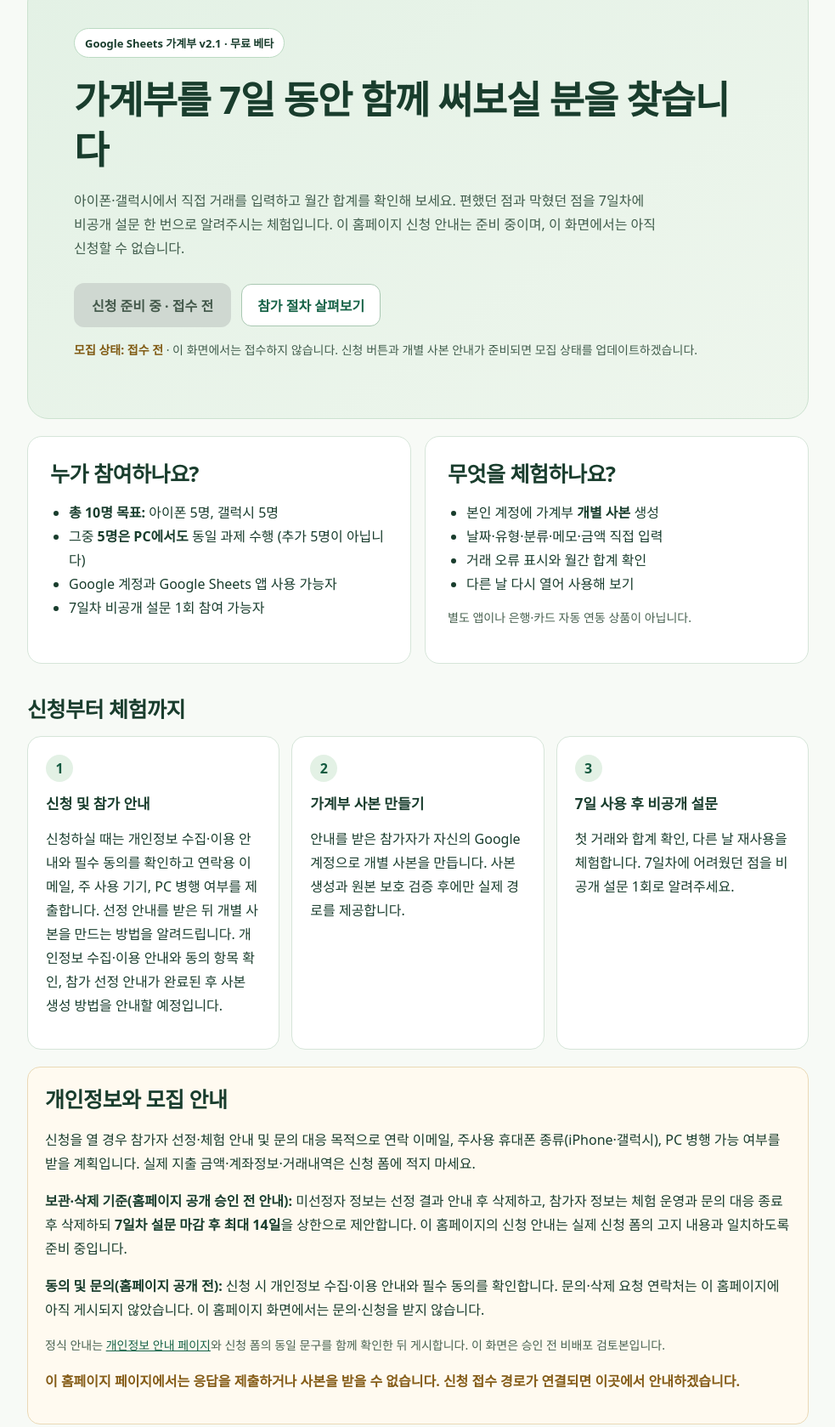
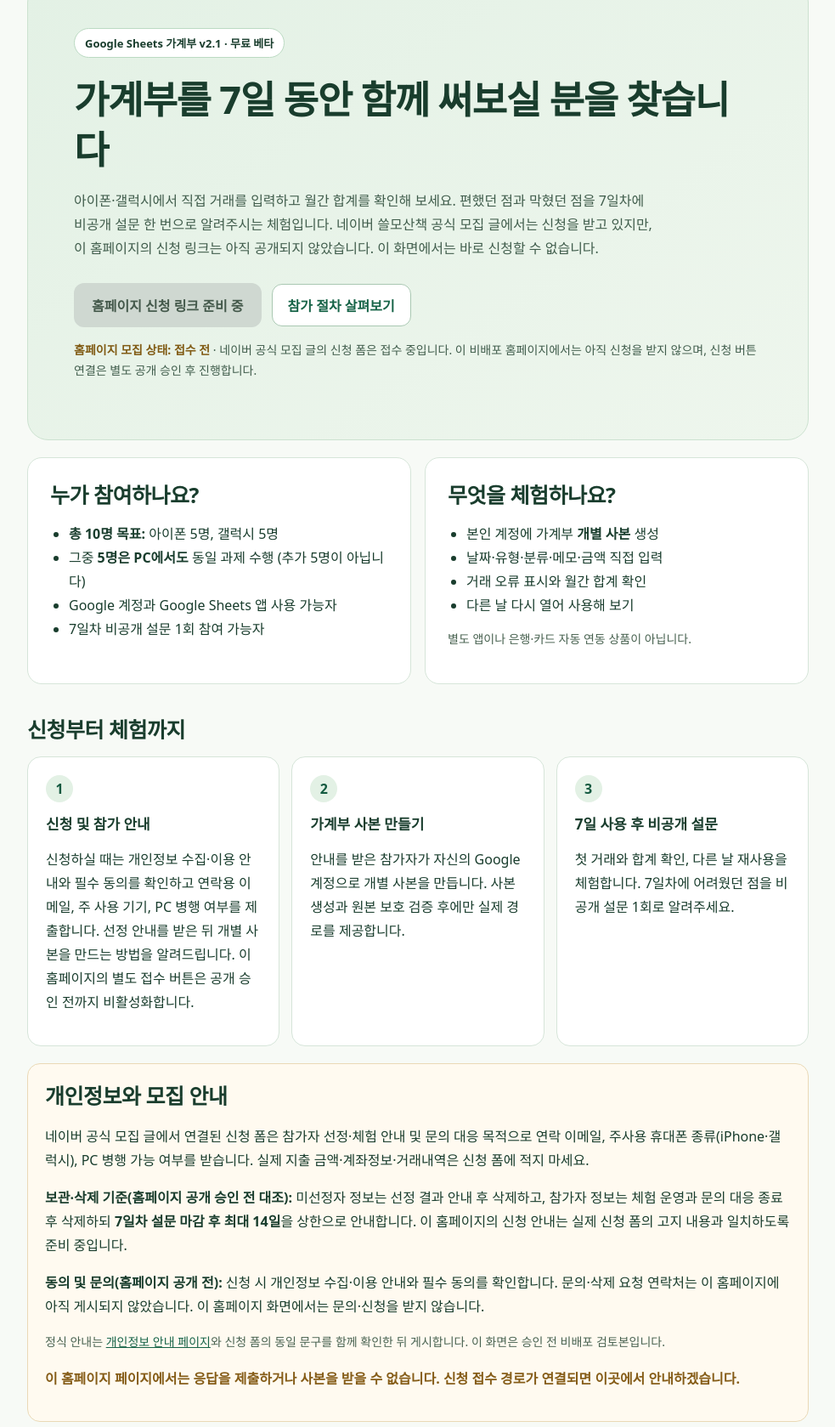
Before and after one commit to flowmateworks-ux/ssulmo-life-tools, a plain HTML site: page beta.html in a window 1280 px wide. Shown: the part 107-1786 px from the top of the page at 85% size, without its empty margins (148-1131 px from the left). Drawn offline with Linux system fonts and the light colour scheme.

Commit message:
docs(beta): distinguish live Naver intake from unlaunched homepage signup

```diff
--- a/beta.html
+++ b/beta.html
@@ -4,8 +4,8 @@
 <meta charset="utf-8">
 <meta name="viewport" content="width=device-width,initial-scale=1">
 <meta name="robots" content="noindex,nofollow">
-<meta name="description" content="쓸모산책 Google Sheets 가계부 v2.1 무료 베타 참가자 모집 안내. 현재 신청 준비 중입니다.">
-<title>가계부 무료 베타 모집 준비 | 쓸모산책</title>
+<meta name="description" content="쓸모산책 Google Sheets 가계부 v2.1 무료 베타 안내. 네이버 모집은 접수 중이며 홈페이지 신청 링크는 비배포 검증 중입니다.">
+<title>가계부 무료 베타 안내 · 홈페이지 신청 연결 전 | 쓸모산책</title>
 <style>
 :root{font-family:system-ui,-apple-system,"Apple SD Gothic Neo","Noto Sans KR",sans-serif;color:#193d2d;background:#f7faf6}
 *{box-sizing:border-box}html{scroll-behavior:smooth}body{margin:0;min-width:0}
@@ -39,9 +39,9 @@ footer{font-size:13px;color:#577160;margin-top:37px;padding-top:20px;border-top:
 <section class="hero" aria-labelledby="beta-heading">
 <span class="eyebrow">Google Sheets 가계부 v2.1 · 무료 베타</span>
 <h1 id="beta-heading">가계부를 7일 동안 함께 써보실 분을 찾습니다</h1>
-<p class="lead">아이폰·갤럭시에서 직접 거래를 입력하고 월간 합계를 확인해 보세요. 편했던 점과 막혔던 점을 7일차에 비공개 설문 한 번으로 알려주시는 체험입니다. 이 홈페이지 신청 안내는 준비 중이며, 이 화면에서는 아직 신청할 수 없습니다.</p>
-<div class="cta"><button id="apply" type="button" disabled aria-describedby="application-status">신청 준비 중 · 접수 전</button><a class="secondary" href="#steps">참가 절차 살펴보기</a></div>
-<p class="state" id="application-status" role="status"><strong>모집 상태: 접수 전</strong> · 이 화면에서는 접수하지 않습니다. 신청 버튼과 개별 사본 안내가 준비되면 모집 상태를 업데이트하겠습니다.</p>
+<p class="lead">아이폰·갤럭시에서 직접 거래를 입력하고 월간 합계를 확인해 보세요. 편했던 점과 막혔던 점을 7일차에 비공개 설문 한 번으로 알려주시는 체험입니다. 네이버 쓸모산책 공식 모집 글에서는 신청을 받고 있지만, 이 홈페이지의 신청 링크는 아직 공개되지 않았습니다. 이 화면에서는 바로 신청할 수 없습니다.</p>
+<div class="cta"><button id="apply" type="button" disabled aria-describedby="application-status">홈페이지 신청 링크 준비 중</button><a class="secondary" href="#steps">참가 절차 살펴보기</a></div>
+<p class="state" id="application-status" role="status"><strong>홈페이지 모집 상태: 접수 전</strong> · 네이버 공식 모집 글의 신청 폼은 접수 중입니다. 이 비배포 홈페이지에서는 아직 신청을 받지 않으며, 신청 버튼 연결은 별도 공개 승인 후 진행합니다.</p>
 </section>
 <div class="grid" aria-label="참가 정보">
 <section class="panel" aria-labelledby="target"><h2 id="target">누가 참여하나요?</h2><ul>
@@ -59,13 +59,13 @@ footer{font-size:13px;color:#577160;margin-top:37px;padding-top:20px;border-top:
 </div>
 <section class="section" id="steps" aria-labelledby="steps-heading"><h2 id="steps-heading">신청부터 체험까지</h2>
 <div class="steps">
-<div class="step"><span class="num" aria-hidden="true">1</span><h3>신청 및 참가 안내</h3><p>신청하실 때는 개인정보 수집·이용 안내와 필수 동의를 확인하고 연락용 이메일, 주 사용 기기, PC 병행 여부를 제출합니다. 선정 안내를 받은 뒤 개별 사본을 만드는 방법을 알려드립니다. 개인정보 수집·이용 안내와 동의 항목 확인, 참가 선정 안내가 완료된 후 사본 생성 방법을 안내할 예정입니다.</p></div>
+<div class="step"><span class="num" aria-hidden="true">1</span><h3>신청 및 참가 안내</h3><p>신청하실 때는 개인정보 수집·이용 안내와 필수 동의를 확인하고 연락용 이메일, 주 사용 기기, PC 병행 여부를 제출합니다. 선정 안내를 받은 뒤 개별 사본을 만드는 방법을 알려드립니다. 이 홈페이지의 별도 접수 버튼은 공개 승인 전까지 비활성화합니다.</p></div>
 <div class="step"><span class="num" aria-hidden="true">2</span><h3>가계부 사본 만들기</h3><p>안내를 받은 참가자가 자신의 Google 계정으로 개별 사본을 만듭니다. 사본 생성과 원본 보호 검증 후에만 실제 경로를 제공합니다.</p></div>
 <div class="step"><span class="num" aria-hidden="true">3</span><h3>7일 사용 후 비공개 설문</h3><p>첫 거래와 합계 확인, 다른 날 재사용을 체험합니다. 7일차에 어려웠던 점을 비공개 설문 1회로 알려주세요.</p></div>
 </div></section>
 <section class="alert" aria-labelledby="privacy"><h2 id="privacy">개인정보와 모집 안내</h2>
-<p>신청을 열 경우 참가자 선정·체험 안내 및 문의 대응 목적으로 연락 이메일, 주사용 휴대폰 종류(iPhone·갤럭시), PC 병행 가능 여부를 받을 계획입니다. 실제 지출 금액·계좌정보·거래내역은 신청 폼에 적지 마세요.</p>
-<p><strong>보관·삭제 기준(홈페이지 공개 승인 전 안내):</strong> 미선정자 정보는 선정 결과 안내 후 삭제하고, 참가자 정보는 체험 운영과 문의 대응 종료 후 삭제하되 <strong>7일차 설문 마감 후 최대 14일</strong>을 상한으로 제안합니다. 이 홈페이지의 신청 안내는 실제 신청 폼의 고지 내용과 일치하도록 준비 중입니다.</p>
+<p>네이버 공식 모집 글에서 연결된 신청 폼은 참가자 선정·체험 안내 및 문의 대응 목적으로 연락 이메일, 주사용 휴대폰 종류(iPhone·갤럭시), PC 병행 가능 여부를 받습니다. 실제 지출 금액·계좌정보·거래내역은 신청 폼에 적지 마세요.</p>
+<p><strong>보관·삭제 기준(홈페이지 공개 승인 전 대조):</strong> 미선정자 정보는 선정 결과 안내 후 삭제하고, 참가자 정보는 체험 운영과 문의 대응 종료 후 삭제하되 <strong>7일차 설문 마감 후 최대 14일</strong>을 상한으로 안내합니다. 이 홈페이지의 신청 안내는 실제 신청 폼의 고지 내용과 일치하도록 준비 중입니다.</p>
 <p><strong>동의 및 문의(홈페이지 공개 전):</strong> 신청 시 개인정보 수집·이용 안내와 필수 동의를 확인합니다. 문의·삭제 요청 연락처는 이 홈페이지에 아직 게시되지 않았습니다. 이 홈페이지 화면에서는 문의·신청을 받지 않습니다.</p>
 <p class="small">정식 안내는 <a href="./privacy.html">개인정보 안내 페이지</a>와 신청 폼의 동일 문구를 함께 확인한 뒤 게시합니다. 이 화면은 승인 전 비배포 검토본입니다.</p>
 <p class="status">이 홈페이지 페이지에서는 응답을 제출하거나 사본을 받을 수 없습니다. 신청 접수 경로가 연결되면 이곳에서 안내하겠습니다.</p>
@@ -73,8 +73,8 @@ footer{font-size:13px;color:#577160;margin-top:37px;padding-top:20px;border-top:
 <section class="section faq" aria-labelledby="faq-heading"><h2 id="faq-heading">자주 묻는 질문</h2>
 <details><summary>참가 비용이 있나요?</summary><p>이번 베타 체험은 무료입니다. 유료 상품 구매나 결제를 요구하지 않습니다.</p></details>
 <details><summary>PC로도 참여할 수 있나요?</summary><p>아이폰·갤럭시 참가자 10명 중 5명이 PC에서도 같은 과제를 수행할 예정입니다. PC만 사용하는 별도 모집은 현재 예정돼 있지 않습니다.</p></details>
-<details><summary>신청하면 바로 사본을 받나요?</summary><p>아닙니다. 참가 안내와 계정별 사본 생성·원본 접근 제한 검증 후 안내할 예정입니다. 지금은 접수 전입니다.</p></details>
-<details><summary>모집이 마감되면 어떻게 되나요?</summary><p>모집이 시작되면 접수 상태와 마감 여부를 이 페이지에 표시합니다. 현재는 접수 전이며 정원 10명이 확정된 상태가 아닙니다.</p></details>
+<details><summary>신청하면 바로 사본을 받나요?</summary><p>아닙니다. 참가 안내와 계정별 사본 생성·원본 접근 제한 검증 후 안내할 예정입니다. 이 홈페이지에서는 아직 신청을 받지 않습니다. 네이버 공식 모집 글의 신청 폼은 열려 있습니다.</p></details>
+<details><summary>모집이 마감되면 어떻게 되나요?</summary><p>모집이 시작되면 접수 상태와 마감 여부를 이 페이지에 표시합니다. 이 홈페이지의 별도 신청 버튼은 미연결 상태이며, 네이버 신청 폼의 접수와 최종 참가자 선정은 별개입니다.</p></details>
 </section>
 <footer>쓸모산책 · 무료 베타 모집 검토본. 별도 결제·회원가입·외부 응답 전송 기능은 연결되어 있지 않습니다.</footer>
 </main></body></html>
```
